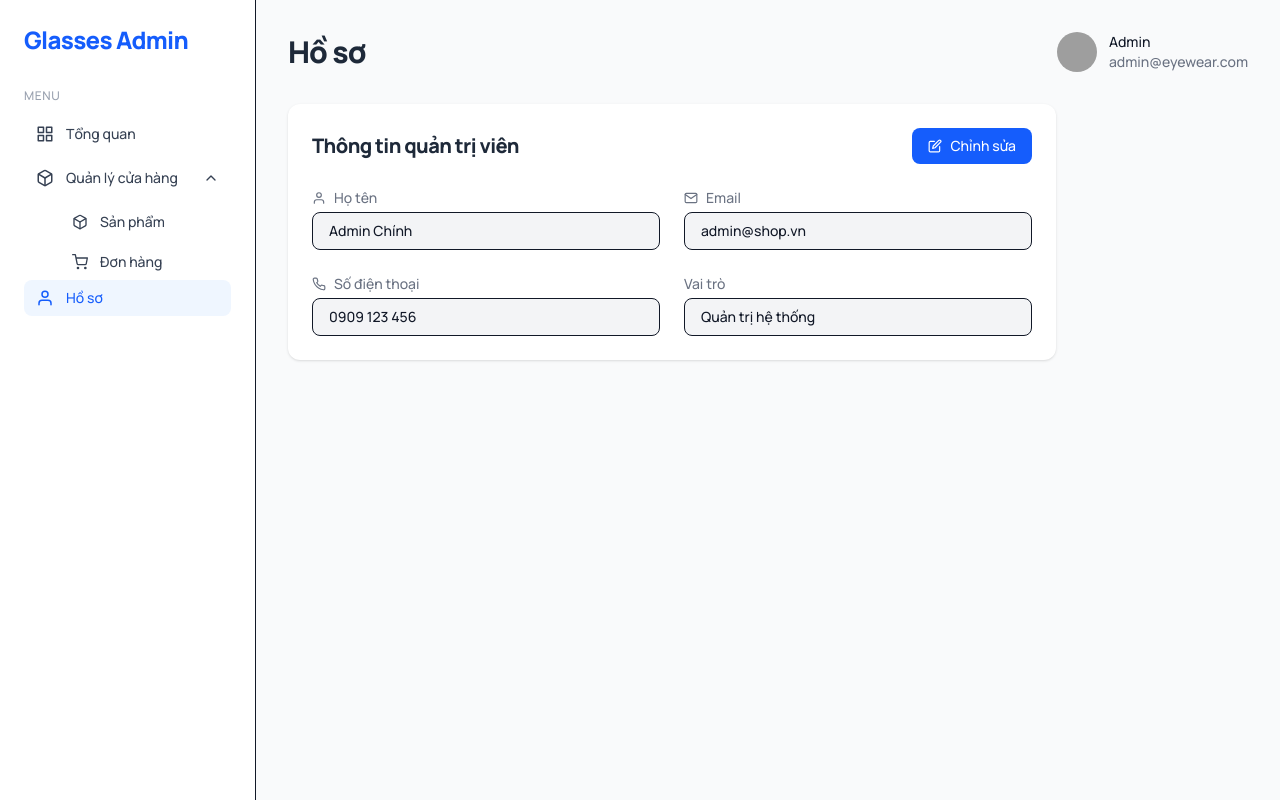
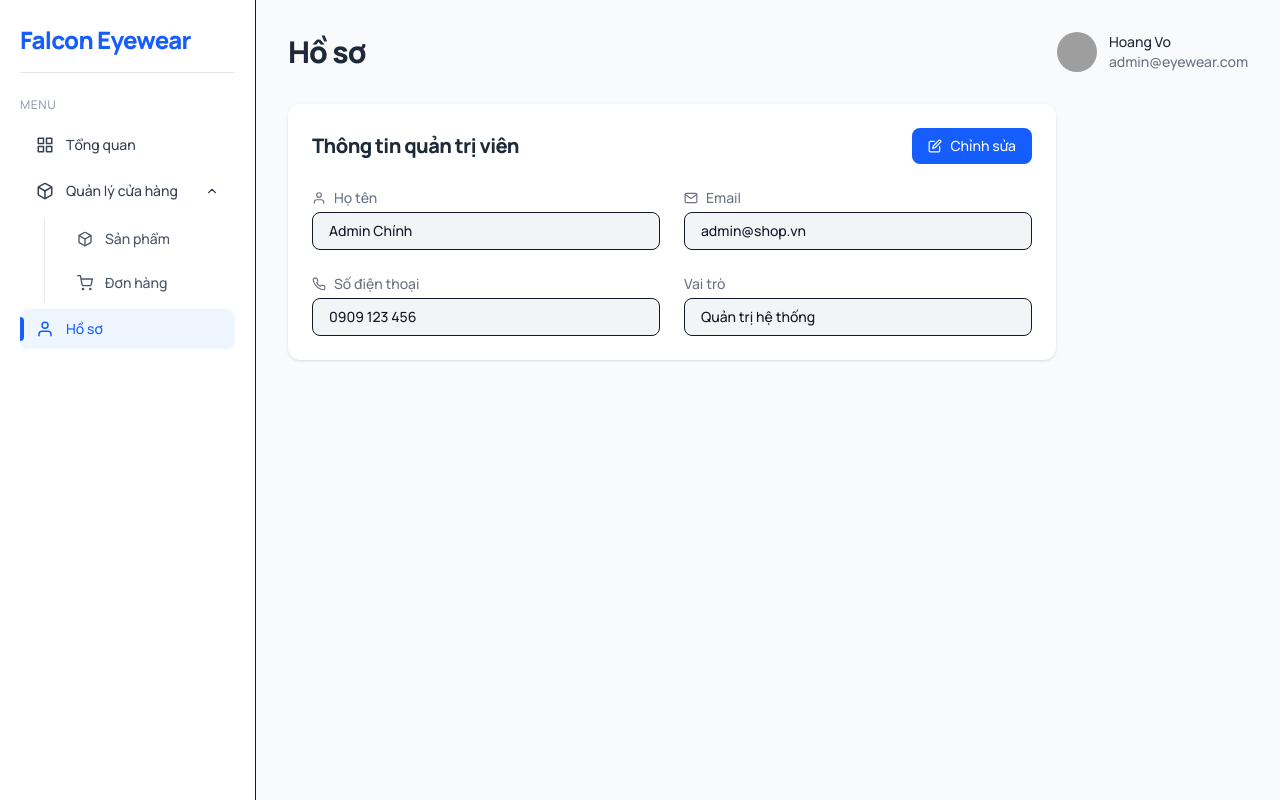
Before and after one commit to KhangTDse/SWP_391_Group5_Frontend, a React (Vite) app: page /dashboard/profile in a window 1280 px wide. Built offline with nearby package versions, Linux system fonts and the light colour scheme; grey boxes are pictures that could not be loaded.

Commit message:
Dashboard: Update UI/UX for Sidebar

```diff
--- a/src/components/AdminSidebar.jsx
+++ b/src/components/AdminSidebar.jsx
@@ -1,59 +1,88 @@
-import { NavLink } from "react-router-dom";
-import { useState } from "react";
+import { NavLink, useLocation } from "react-router-dom";
+import { useState, useEffect } from "react";
 import { motion, AnimatePresence } from "framer-motion";
 import {
   FiGrid,
   FiChevronDown,
   FiBox,
-  FiPlusSquare,
   FiShoppingCart,
   FiUser,
 } from "react-icons/fi";
 
-const linkClass = ({ isActive }) =>
-  `flex items-center gap-3 px-3 py-2 rounded-lg text-sm transition
-   ${
-     isActive
-       ? "bg-blue-50 text-blue-600 font-medium"
-       : "text-gray-700 hover:bg-gray-100"
-   }`;
+const baseItem =
+  "relative flex items-center gap-3 px-4 py-2.5 rounded-lg text-sm transition-all";
 
 function AdminSidebar() {
+  const location = useLocation();
   const [openProduct, setOpenProduct] = useState(true);
 
+  // Kiểm tra đang ở route con của quản lý cửa hàng không
+  const isProductActive =
+    location.pathname.startsWith("/dashboard/products") ||
+    location.pathname.startsWith("/dashboard/orders");
+
+  useEffect(() => {
+    if (isProductActive) setOpenProduct(true);
+  }, [isProductActive]);
+
   return (
-    <aside className="fixed left-0 top-0 h-screen w-64 bg-white border-r px-6 py-6 font-admin">
-      {/* Tên shop */}
-      <h1 className="text-2xl font-bold text-blue-600 mb-8">
-        Glasses Admin
+    <aside className="fixed left-0 top-0 h-screen w-64 bg-white border-r px-5 py-6">
+      {/* Logo */}
+      <h1 className="text-2xl font-bold text-blue-600 mb-4">
+        Falcon Eyewear
       </h1>
+
+      {/* Divider */}
+      <div className="h-px bg-gray-200 mb-6" />
 
       {/* Menu label */}
       <p className="text-xs text-gray-400 uppercase mb-3 tracking-wider">
         Menu
       </p>
 
+      <nav className="space-y-1.5">
         {/* Tổng quan */}
-      <NavLink
-        to="/dashboard"
-        className={linkClass}
-        end
-      >
+        <NavLink to="/dashboard" end className={({ isActive }) =>
+          `${baseItem} ${
+            isActive
+              ? "bg-blue-50 text-blue-600 font-medium"
+              : "text-gray-700 hover:bg-gray-100"
+          }`
+        }>
+          {({ isActive }) => (
+            <>
+              {isActive && (
+                <motion.span
+                  layoutId="active-indicator"
+                  className="absolute left-0 top-1/2 -translate-y-1/2 h-6 w-1 rounded-r bg-blue-600"
+                />
+              )}
               <FiGrid size={18} />
               Tổng quan
+            </>
+          )}
         </NavLink>
 
-      {/* Quản lý cửa hàng - CÓ sổ */}
-      <div className="mt-2">
+        {/* Quản lý cửa hàng */}
+        <div>
           <button
             onClick={() => setOpenProduct(!openProduct)}
-          className="flex w-full items-center justify-between px-3 py-2 rounded-lg text-gray-700 hover:bg-gray-100 transition"
+            className={`${baseItem} w-full justify-between ${
+              isProductActive
+                ? "bg-blue-50 text-blue-600 font-medium"
+                : "text-gray-700 hover:bg-gray-100"
+            }`}
           >
+            {isProductActive && (
+              <motion.span
+                layoutId="active-indicator"
+                className="absolute left-0 top-1/2 -translate-y-1/2 h-6 w-1 rounded-r bg-blue-600"
+              />
+            )}
+
             <div className="flex items-center gap-3">
               <FiBox size={18} />
-            <span className="text-sm font-medium">
               Quản lý cửa hàng
-            </span>
             </div>
 
             <motion.span
@@ -72,21 +101,31 @@ function AdminSidebar() {
                 animate={{ height: "auto", opacity: 1 }}
                 exit={{ height: 0, opacity: 0 }}
                 transition={{ duration: 0.25 }}
-              className="ml-9 mt-2 space-y-1 overflow-hidden"
+                className="relative ml-6 mt-2 pl-4 space-y-1 overflow-hidden border-l border-gray-200"
               >
                 <NavLink
                   to="/dashboard/products"
-                className={linkClass}
+                  className={({ isActive }) =>
+                    `${baseItem} ${
+                      isActive
+                        ? "text-blue-600 font-medium"
+                        : "text-gray-600 hover:bg-gray-100"
+                    }`
+                  }
                 >
                   <FiBox size={16} />
                   Sản phẩm
                 </NavLink>
 
-
-
                 <NavLink
                   to="/dashboard/orders"
-                className={linkClass}
+                  className={({ isActive }) =>
+                    `${baseItem} ${
+                      isActive
+                        ? "text-blue-600 font-medium"
+                        : "text-gray-600 hover:bg-gray-100"
+                    }`
+                  }
                 >
                   <FiShoppingCart size={16} />
                   Đơn hàng
@@ -99,11 +138,28 @@ function AdminSidebar() {
         {/* Hồ sơ */}
         <NavLink
           to="/dashboard/profile"
-        className={linkClass}
+          className={({ isActive }) =>
+            `${baseItem} ${
+              isActive
+                ? "bg-blue-50 text-blue-600 font-medium"
+                : "text-gray-700 hover:bg-gray-100"
+            }`
+          }
         >
+          {({ isActive }) => (
+            <>
+              {isActive && (
+                <motion.span
+                  layoutId="active-indicator"
+                  className="absolute left-0 top-1/2 -translate-y-1/2 h-6 w-1 rounded-r bg-blue-600"
+                />
+              )}
               <FiUser size={18} />
               Hồ sơ
+            </>
+          )}
         </NavLink>
+      </nav>
     </aside>
   );
 }
--- a/src/components/AdminTopHeader.jsx
+++ b/src/components/AdminTopHeader.jsx
@@ -1,7 +1,7 @@
 import { useState, useRef, useEffect } from "react";
 import { useNavigate } from "react-router-dom";
 
-function AdminTopHeader({title}) {
+function AdminTopHeader({ title }) {
   const [open, setOpen] = useState(false);
   const menuRef = useRef(null);
   const navigate = useNavigate();
@@ -18,65 +18,61 @@ function AdminTopHeader({title}) {
     return () => document.removeEventListener("mousedown", handleClickOutside);
   }, []);
 
-  // const getTitle = () => {
-  //   if (location.pathname.includes("/dashboard/products")) {
-  //     return "Sản phẩm";
-  //   }
-  //   if (location.pathname.includes("/dashboard/orders")) {
-  //     return "Đơn hàng";
-  //   }
-  //   if (location.pathname.includes("/dashboard")) {
-  //     return "Tổng quan";
-  //   }
-  //    if (location.pathname.includes("/dashboard/profile")) {
-  //     return "Hồ sơ";
-  //   }
-  //   return "Admin Dashboard";
-  // };
-
-  // 🚪 Logout
   const handleLogout = () => {
-    localStorage.removeItem("user"); // clear mock login
+    localStorage.removeItem("user");
     navigate("/login");
   };
 
   return (
     <div className="flex justify-between items-center mb-8 relative">
+      {/* Title */}
       <h1 className="text-3xl font-semibold text-gray-800">{title}</h1>
 
-      {/* Avatar */}
+      {/* Avatar + Info */}
       <div
         ref={menuRef}
         className="relative flex items-center gap-3 cursor-pointer select-none"
-        onClick={() => setOpen(!open)}
+        onClick={() => setOpen((prev) => !prev)}
       >
         <img
-          src="https://i.pravatar.cc/40"
+          src="https://www.shutterstock.com/image-photo/create-imageiphone-memoji-avatar-style-600nw-2683889647.jpg"
           alt="admin"
-          className="rounded-full w-10 h-10"
+          className="rounded-full w-10 h-10 ring-2 ring-transparent hover:ring-blue-500 transition"
         />
 
-        <div className="text-sm text-left">
-          <p className="font-medium">Admin</p>
+        <div className="text-sm text-left hidden sm:block">
+          <p className="font-medium text-gray-800">Hoang Vo</p>
           <p className="text-gray-500">admin@eyewear.com</p>
         </div>
 
         {/* Dropdown */}
-        {open && (
-          <div className="absolute right-0 top-14 w-48 bg-white border rounded-lg shadow-lg overflow-hidden z-50">
-            <div className="px-4 py-3 border-b">
-              <p className="font-medium text-sm">Admin</p>
+        <div
+          className={`
+            absolute right-0 top-14 w-56 bg-white rounded-xl shadow-xl border border-gray-200 z-50
+            origin-top-right transition-all duration-200 ease-out
+            ${open ? "scale-100 opacity-100" : "scale-95 opacity-0 pointer-events-none"}
+          `}
+          onClick={(e) => e.stopPropagation()}
+        >
+          {/* User info */}
+          <div className="px-4 py-3">
+            <p className="font-medium text-sm text-gray-800">Hoang Vo</p>
             <p className="text-xs text-gray-500">admin@eyewear.com</p>
           </div>
 
+          {/* Divider */}
+          <div className="h-px bg-gray-200 mx-4" />
+
+          {/* Actions */}
           <button
             onClick={handleLogout}
-              className="w-full text-left px-4 py-2 text-sm text-red-600 hover:bg-gray-100"
+            className="w-full flex items-center gap-2 px-4 py-2 text-sm text-red-600
+                       hover:bg-red-50 transition rounded-b-xl"
           >
-              🚪 Đăng xuất
+            🚪
+            <span>Đăng xuất</span>
           </button>
         </div>
-        )}
       </div>
     </div>
   );
```
Lines whose indentation alone changed are shown as unchanged.
